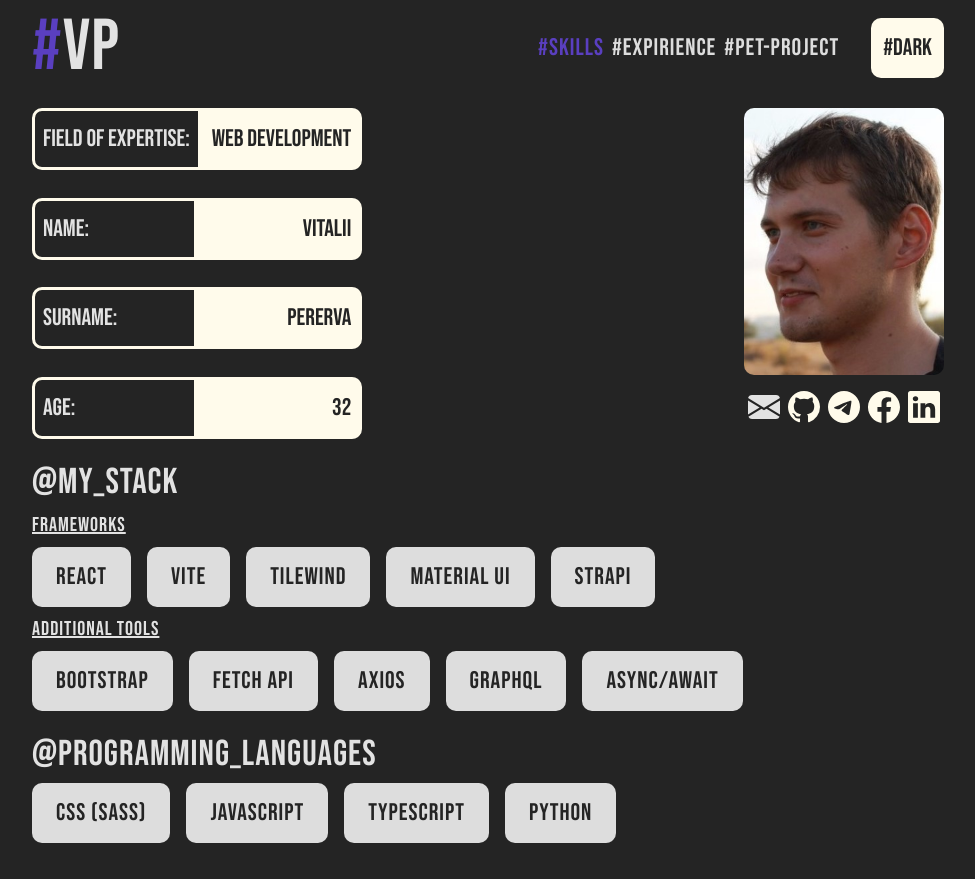
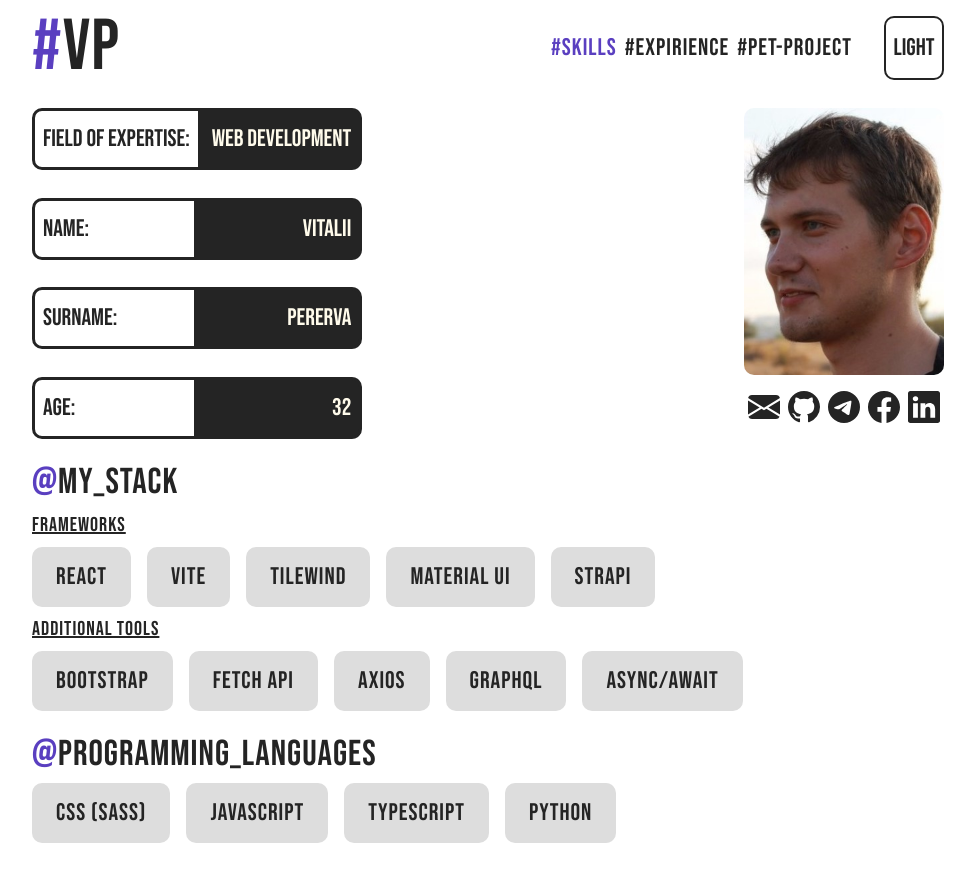
Before and after one commit to VetaliiP/VP-project, a React (Vite) app: page / in a window 1280 px wide. Shown: the whole page, without its empty margins (152-1127 px from the left). Built offline with nearby package versions, Linux system fonts and the light colour scheme.

Commit message:
Add light dark theme

```diff
--- a/src/components/Header/Logo.tsx
+++ b/src/components/Header/Logo.tsx
@@ -3,7 +3,7 @@ import { FC } from 'react';
 export const Logo: FC = () => {
     return (
         <div className='logo font-bebas text_block'>
-            <p className='text-7xl'> <span className='text-transparent bg-[#5A3FC0]  bg-clip-text '>#</span>VP </p>
+            <p className='text-7xl text-[#242424] dark:text-amber-50'> <span className='text-transparent bg-[#5A3FC0]  bg-clip-text '>#</span>VP </p>
         </div>
     )
 }
--- a/src/components/Header/Navigation.tsx
+++ b/src/components/Header/Navigation.tsx
@@ -4,13 +4,13 @@ import { NavLink } from 'react-router-dom';
 export const Navigation: FC = () => {
     return (
         <nav className='hidden sm:flex gap-2'>
-            <NavLink to="/" className={({ isActive }) => isActive ? 'text-[#5A3FC0]' : 'text-[#dddddd]'} >
+            <NavLink to="/" className={({ isActive }) => isActive ? 'text-[#5A3FC0]' : 'dark:text-[#dddddd] text-[#242424]'} >
                 <div className="text_block ">#Skills</div>
             </NavLink>
-            <NavLink to="/exp" className={({ isActive }) => isActive ? 'text-[#5A3FC0]' : 'text-[#dddddd]'} >
+            <NavLink to="/exp" className={({ isActive }) => isActive ? 'text-[#5A3FC0]' : 'dark:text-[#dddddd] text-[#242424]'} >
                 <div className="text_block">#Expirience</div>
             </NavLink>
-            <NavLink to="/pet" className={({ isActive }) => isActive ? 'text-[#5A3FC0]' : 'text-[#dddddd]'} >
+            <NavLink to="/pet" className={({ isActive }) => isActive ? 'text-[#5A3FC0]' : 'dark:text-[#dddddd] text-[#242424]'} >
                 <div className="text_block">#Pet-Project</div>
             </NavLink>
         </nav>
--- a/src/components/Header/ToggleTheme.tsx
+++ b/src/components/Header/ToggleTheme.tsx
@@ -1,9 +1,36 @@
-import { FC } from 'react';
+import { FC, useState, useEffect } from "react";
 
 export const ToggleTheme: FC = () => {
+
+    const getInitialTheme = () => {
+        if (typeof window !== "undefined" && window.localStorage) {
+            const storedTheme = localStorage.getItem("theme");
+            if (storedTheme) return storedTheme;
+            return window.matchMedia("(prefers-color-scheme: dark)").matches
+                ? "dark"
+                : "light";
+        }
+        return "light";
+    };
+
+    const [theme, setTheme] = useState(getInitialTheme);
+
+    useEffect(() => {
+        if (theme === "dark") {
+            document.documentElement.classList.add("dark");
+        } else {
+            document.documentElement.classList.remove("dark");
+        }
+        localStorage.setItem("theme", theme);
+    }, [theme]);
+
     return (
-        <div className='bg-amber-50 text-[#242424] font-bebas rounded-[10px] text-[24px] ml-8 p-3 cursor-pointer'>
-            #Dark
+        <div
+            className='border-[#242424] border-2  text-[#242424] font-bebas rounded-[10px] text-[24px] ml-8 p-3 cursor-pointer flex justify-center items-center w-[60px]
+             dark:text-[#242424] dark:border-[#242424] dark:bg-amber-50 '
+            onClick={() => setTheme(theme === "light" ? "dark" : "light")}
+        >
+            {theme === "light" ? "Light" : "Dark"}
         </div>
     )
 }
--- a/src/index.css
+++ b/src/index.css
@@ -1,4 +1,6 @@
 @import "tailwindcss";
+
+@custom-variant dark (&:where(.dark, .dark *));
 
 :root {
   font-family: system-ui, Avenir, Helvetica, Arial, sans-serif;
@@ -7,12 +9,23 @@
 
   color-scheme: light dark;
   color: rgba(255, 255, 255, 0.87);
-  background-color: #242424;
+  /* background-color: #242424; */
+  background-color: var(--bg-color);
 
   font-synthesis: none;
   text-rendering: optimizeLegibility;
   -webkit-font-smoothing: antialiased;
   -moz-osx-font-smoothing: grayscale;
+}
+
+:root {
+  --bg-color: #ffffff;
+  --text-color: #242424;
+}
+
+.dark {
+  --bg-color: #242424;
+  --text-color: #f5f5f5;
 }
 
 @font-face {
@@ -73,6 +86,8 @@ main {
   font-size: 24px;
   letter-spacing: 1px;
   cursor: pointer;
+  /* color: var(--text-color); */
+
 }
 
 .text_block:hover {
@@ -123,3 +138,11 @@ main {
   background-color: #5A3FC0;
   color: white;
 }
+
+.text_skills_left {
+  @apply border-3 dark:border-amber-50 border-[#242424] text-[#242424] dark:text-amber-50 rounded-l-[10px] px-2 py-3 text-2xl flex-1 text-left;
+}
+
+.text_skills_right {
+  @apply border-3 dark:border-amber-50 dark:bg-amber-50 border-[#242424] bg-[#242424] dark:text-[#242424] text-amber-50 rounded-r-[10px] px-2 py-3 text-2xl flex-1 text-right self-center;
+}
--- a/src/pages/Skills/Skills.tsx
+++ b/src/pages/Skills/Skills.tsx
@@ -9,47 +9,41 @@ export const Skills: FC = () => {
                 <div className='flex sm:flex-row  sm:justify-between sm:items-stretch flex-col-reverse items-center'>
                     <div className='flex flex-col justify-between items-center flex-1'>
 
-                        <div className='flex flex-col self-start font-bebas justify-between flex-1'>
+                        <div className='flex flex-col self-start font-bebas justify-between flex-1 '>
                             <span className='flex flex-row '>
-                                <div className='border-3 border-amber-50 rounded-l-[10px] px-2 py-3 text-2xl flex-1 text-left'>
+                                <div className='text_skills_left'>
                                     <p className='whitespace-nowrap'>Field of Expertise:</p>
                                 </div>
-                                <div className=' border-3 border-amber-50 bg-amber-50 text-[#242424] rounded-r-[10px] px-2 py-3 text-2xl flex-1 text-right self-center'>
+                                <div className=' text_skills_right'>
                                     <p className='whitespace-nowrap'>Web Development </p>
                                 </div>
                             </span>
                             <span className='flex flex-row'>
-                                <div className=' border-3 border-amber-50 rounded-l-[10px] px-2 py-3 text-2xl flex-1 text-left'>Name:</div>
-                                <div className=' border-3 border-amber-50 bg-amber-50 text-[#242424] rounded-r-[10px] px-2 py-3 text-2xl flex-1 text-right self-center'>Vitalii</div>
+                                <div className=' text_skills_left'>Name:</div>
+                                <div className=' text_skills_right'>Vitalii</div>
                             </span>
                             <span className='flex flex-row'>
-                                <div className=' border-3 border-amber-50 rounded-l-[10px] px-2 py-3 text-2xl flex-1 text-left'>Surname:</div>
-                                <div className=' border-3 border-amber-50 bg-amber-50 text-[#242424] rounded-r-[10px] px-2 py-3 text-2xl flex-1 text-right self-center'>Pererva</div>
+                                <div className=' text_skills_left'>Surname:</div>
+                                <div className=' text_skills_right'>Pererva</div>
                             </span>
                             <span className='flex flex-row'>
-                                <div className=' border-3 border-amber-50 rounded-l-[10px] px-2 py-3 text-2xl flex-1 text-left'>Age:</div>
-                                <div className=' border-3 border-amber-50 bg-amber-50 text-[#242424] rounded-r-[10px] px-2 py-3 text-2xl flex-1 text-right self-center'>32</div>
+                                <div className=' text_skills_left'>Age:</div>
+                                <div className=' text_skills_right'>32</div>
                             </span>
-                            {/* <span className='flex flex-row'>
-                                <div className='bg-amber-50 text-[#242424] rounded-l-[10px] pl-2 py-4 self-end flex-1 text-left'>Mail:</div>
-                                <div className='border-3 border-amber-50 rounded-r-[10px] px-2 py-2 text-2xl flex-1 text-right'>pvty36@gmail.com</div>
-                            </span> */}
                         </div>
-
-
                     </div>
                     <div className='photo_block flex flex-col justify-between items-center sm:w-[200px] w-full '>
                         <div className='sm:size-full size-[250px] bg-amber-50 rounded-2xl text-[#242424] flex justify-center items-center flex-1 '>
                             <img src='/Photo.jpg' alt='Фото' className='size-[100%] rounded-[10px]' />
                         </div>
-                        <div className='flex flex-row justify-around py-4 w-full flex-0 cursor-pointer'>
+                        <div className='flex flex-row justify-around py-4 w-full flex-0 cursor-pointer text-[#242424] dark:text-amber-50'>
                             <div onClick={() => window.open('https://mail.google.com/mail/?view=cm&fs=1&to=pvty36@gmail.com&su=Трудоустройство&body=Привет, это компания ', '_blank')}>
                                 <svg xmlns="http://www.w3.org/2000/svg" width="32" height="32" fill="currentColor" className="bi bi-envelope-fill" viewBox="0 0 16 16">
                                     <path d="M.05 3.555A2 2 0 0 1 2 2h12a2 2 0 0 1 1.95 1.555L8 8.414zM0 4.697v7.104l5.803-3.558zM6.761 8.83l-6.57 4.027A2 2 0 0 0 2 14h12a2 2 0 0 0 1.808-1.144l-6.57-4.027L8 9.586zm3.436-.586L16 11.801V4.697z" />
                                 </svg>
                             </div>
                             <div>
-                                <a href="https://github.com/VetaliiP?tab=overview&from=2025-03-01&to=2025-03-31" target="_blank" rel="noopener noreferrer" className="text-amber-50 underline">
+                                <a href="https://github.com/VetaliiP?tab=overview&from=2025-03-01&to=2025-03-31" target="_blank" rel="noopener noreferrer" >
                                     <svg xmlns="http://www.w3.org/2000/svg" width="32" height="32" fill="currentColor" className="bi bi-github" viewBox="0 0 16 16">
                                         <path d="M8 0C3.58 0 0 3.58 0 8c0 3.54 2.29 6.53 5.47 7.59.4.07.55-.17.55-.38 0-.19-.01-.82-.01-1.49-2.01.37-2.53-.49-2.69-.94-.09-.23-.48-.94-.82-1.13-.28-.15-.68-.52-.01-.53.63-.01 1.08.58 1.23.82.72 1.21 1.87.87 2.33.66.07-.52.28-.87.51-1.07-1.78-.2-3.64-.89-3.64-3.95 0-.87.31-1.59.82-2.15-.08-.2-.36-1.02.08-2.12 0 0 .67-.21 2.2.82.64-.18 1.32-.27 2-.27s1.36.09 2 .27c1.53-1.04 2.2-.82 2.2-.82.44 1.1.16 1.92.08 2.12.51.56.82 1.27.82 2.15 0 3.07-1.87 3.75-3.65 3.95.29.25.54.73.54 1.48 0 1.07-.01 1.93-.01 2.2 0 .21.15.46.55.38A8.01 8.01 0 0 0 16 8c0-4.42-3.58-8-8-8" />
                                     </svg>
@@ -57,54 +51,40 @@ export const Skills: FC = () => {
 
                             </div>
                             <div>
-                                <a href="https://t.me/VetaliiP" target="_blank" rel="noopener noreferrer" className="text-amber-50 underline">
+                                <a href="https://t.me/VetaliiP" target="_blank" rel="noopener noreferrer" >
                                     <svg xmlns="http://www.w3.org/2000/svg" width="32" height="32" fill="currentColor" className="bi bi-telegram" viewBox="0 0 16 16">
                                         <path d="M16 8A8 8 0 1 1 0 8a8 8 0 0 1 16 0M8.287 5.906q-1.168.486-4.666 2.01-.567.225-.595.442c-.03.243.275.339.69.47l.175.055c.408.133.958.288 1.243.294q.39.01.868-.32 3.269-2.206 3.374-2.23c.05-.012.12-.026.166.016s.042.12.037.141c-.03.129-1.227 1.241-1.846 1.817-.193.18-.33.307-.358.336a8 8 0 0 1-.188.186c-.38.366-.664.64.015 1.088.327.216.589.393.85.571.284.194.568.387.936.629q.14.092.27.187c.331.236.63.448.997.414.214-.02.435-.22.547-.82.265-1.417.786-4.486.906-5.751a1.4 1.4 0 0 0-.013-.315.34.34 0 0 0-.114-.217.53.53 0 0 0-.31-.093c-.3.005-.763.166-2.984 1.09" />
                                     </svg>
                                 </a>
                             </div>
                             <div>
-                                <a href="https://www.facebook.com/VetaliiPererva" target="_blank" rel="noopener noreferrer" className="text-amber-50 underline">
+                                <a href="https://www.facebook.com/VetaliiPererva" target="_blank" rel="noopener noreferrer" >
                                     <svg xmlns="http://www.w3.org/2000/svg" width="32" height="32" fill="currentColor" className="bi bi-facebook" viewBox="0 0 16 16">
                                         <path d="M16 8.049c0-4.446-3.582-8.05-8-8.05C3.58 0-.002 3.603-.002 8.05c0 4.017 2.926 7.347 6.75 7.951v-5.625h-2.03V8.05H6.75V6.275c0-2.017 1.195-3.131 3.022-3.131.876 0 1.791.157 1.791.157v1.98h-1.009c-.993 0-1.303.621-1.303 1.258v1.51h2.218l-.354 2.326H9.25V16c3.824-.604 6.75-3.934 6.75-7.951" />
                                     </svg>
                                 </a>
                             </div>
                             <div>
-                                <a href="https://www.linkedin.com/in/vitaliipererva" target="_blank" rel="noopener noreferrer" className="text-amber-50 underline">
+                                <a href="https://www.linkedin.com/in/vitaliipererva" target="_blank" rel="noopener noreferrer" >
                                     <svg xmlns="http://www.w3.org/2000/svg" width="32" height="32" fill="currentColor" className="bi bi-linkedin" viewBox="0 0 16 16">
                                         <path d="M0 1.146C0 .513.526 0 1.175 0h13.65C15.474 0 16 .513 16 1.146v13.708c0 .633-.526 1.146-1.175 1.146H1.175C.526 16 0 15.487 0 14.854zm4.943 12.248V6.169H2.542v7.225zm-1.2-8.212c.837 0 1.358-.554 1.358-1.248-.015-.709-.52-1.248-1.342-1.248S2.4 3.226 2.4 3.934c0 .694.521 1.248 1.327 1.248zm4.908 8.212V9.359c0-.216.016-.432.08-.586.173-.431.568-.878 1.232-.878.869 0 1.216.662 1.216 1.634v3.865h2.401V9.25c0-2.22-1.184-3.252-2.764-3.252-1.274 0-1.845.7-2.165 1.193v.025h-.016l.016-.025V6.169h-2.4c.03.678 0 7.225 0 7.225z" />
                                     </svg>
                                 </a>
                             </div>
                         </div>
-                        {/* <div className='flex-1 w-full flex flex-row justify-center items-center'>
-                            <button
-                                className="w-full bg-amber-50 py-2 px-4 rounded-[10px] text-[#242424] font-bebas text-3xl flex flex-row justify-center items-center cursor-pointer hover:bg-[#5A3FC0] transition-all duration-300"
-                                onClick={() => window.open('https://mail.google.com/mail/?view=cm&fs=1&to=pvty36@gmail.com&su=Трудоустройство&body=Привет, это компания ', '_blank')}
-                            >
-                                <span>Send me</span>
-                                <span className='ml-2 pb-1 pt-1'>
-                                    <svg xmlns="http://www.w3.org/2000/svg" width="26" height="26" fill="currentColor" className="bi bi-envelope" viewBox="0 0 16 16">
-                                        <path d="M0 4a2 2 0 0 1 2-2h12a2 2 0 0 1 2 2v8a2 2 0 0 1-2 2H2a2 2 0 0 1-2-2zm2-1a1 1 0 0 0-1 1v.217l7 4.2 7-4.2V4a1 1 0 0 0-1-1zm13 2.383-4.708 2.825L15 11.105zm-.034 6.876-5.64-3.471L8 9.583l-1.326-.795-5.64 3.47A1 1 0 0 0 2 13h12a1 1 0 0 0 .966-.741M1 11.105l4.708-2.897L1 5.383z" />
-                                    </svg>
-                                </span>
-                            </button>
-                        </div> */}
                     </div>
                 </div>
                 <div>
                     <div className='skills_page flex flex-col sm:self-start items-start'>
-                        <div className='text_block self-start pt-6 pb-2 '><p className='sm:text-4xl text-3xl'>@My_Stack</p></div>
+                        <div className='text_block self-start pt-6 pb-2 '><p className='sm:text-4xl text-3xl dark:text-amber-50 text-[#242424]'><span className='text-[#5A3FC0]'>@</span>My_Stack</p></div>
                         <div className='font-bebas text-xl select-none tracking-widest`'>
-                            <p className='tracking-wider underline'>Frameworks</p>
+                            <p className='tracking-wider underline dark:text-amber-50 text-[#242424]'>Frameworks</p>
                         </div>
 
                     </div>
                     <div className={`skills_blocks flex flex-row flex-wrap justify-start items-center gap-4 py-2 `}>
                         <div className='skills_block'>
                             <span>React</span>
-                            {/* <span>star</span> */}
                         </div>
                         <div className='skills_block'>
                             Vite
@@ -121,7 +101,7 @@ export const Skills: FC = () => {
                     </div>
                     <div className={` cursor-pointer font-bebas text-xl select-none`}>
 
-                        <p className='tracking-wider underline'>Additional tools</p>
+                        <p className='tracking-wider underline dark:text-amber-50 text-[#242424]'>Additional tools</p>
 
                     </div>
                     <div className={`skills_blocks flex flex-row flex-wrap sm:justify-start justify-end items-center gap-4 py-2 `}>
@@ -144,7 +124,7 @@ export const Skills: FC = () => {
                     </div>
                 </div>
                 <div className='flex flex-col py-4 sm:items-start'>
-                    <div className='text_block sm:self-start self-center'><p className='sm:text-4xl text-3xl'>@programming_languages</p></div>
+                    <div className='text_block sm:self-start self-center'><p className='sm:text-4xl text-3xl dark:text-amber-50 text-[#242424]'><span className='text-[#5A3FC0]'>@</span>programming_languages</p></div>
                     <div className={`skills_blocks flex flex-row flex-wrap justify-start items-center gap-4 py-2`}>
                         <div className='skills_block'>
                             <span>CSS (SASS)</span>
```
